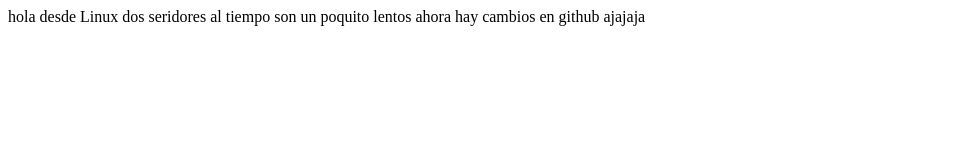
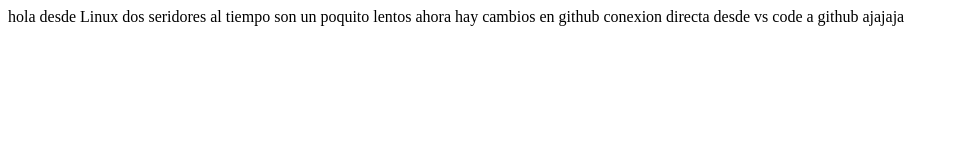
Before and after one commit to Akiregc92/CarpetaInicial, a plain HTML site: page index.html in a window 1280 px wide. Shown: the whole page, without its empty margins (0-959 px from the left). Drawn offline with Linux system fonts and the light colour scheme.

Commit message:
validando conexion vscode

```diff
--- a/index.html
+++ b/index.html
@@ -10,6 +10,7 @@
   dos seridores al tiempo
   son un poquito lentos
   ahora hay cambios en github
+  conexion directa desde vs code a github
   ajajaja
 </body>
 </html>
```
